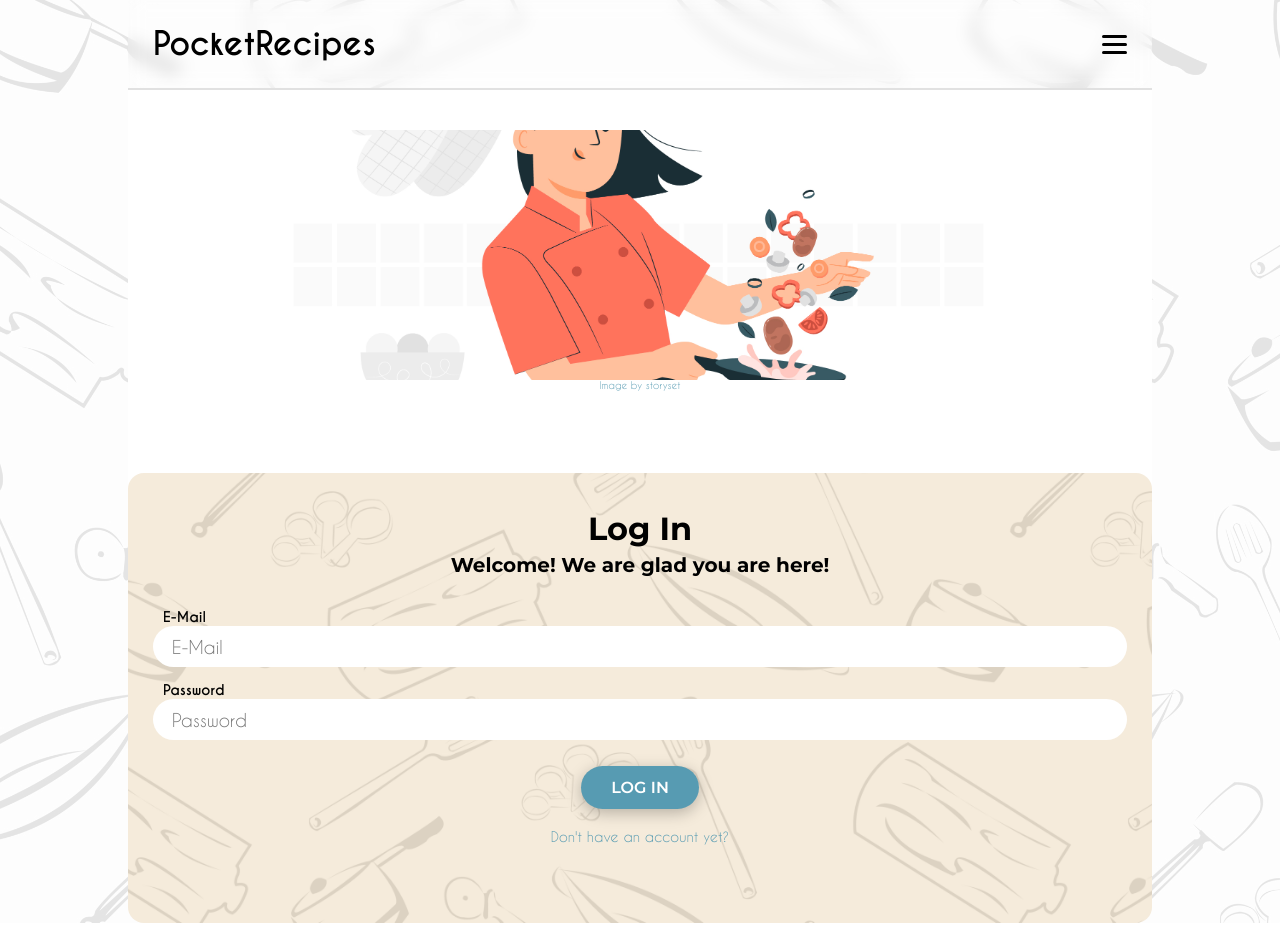
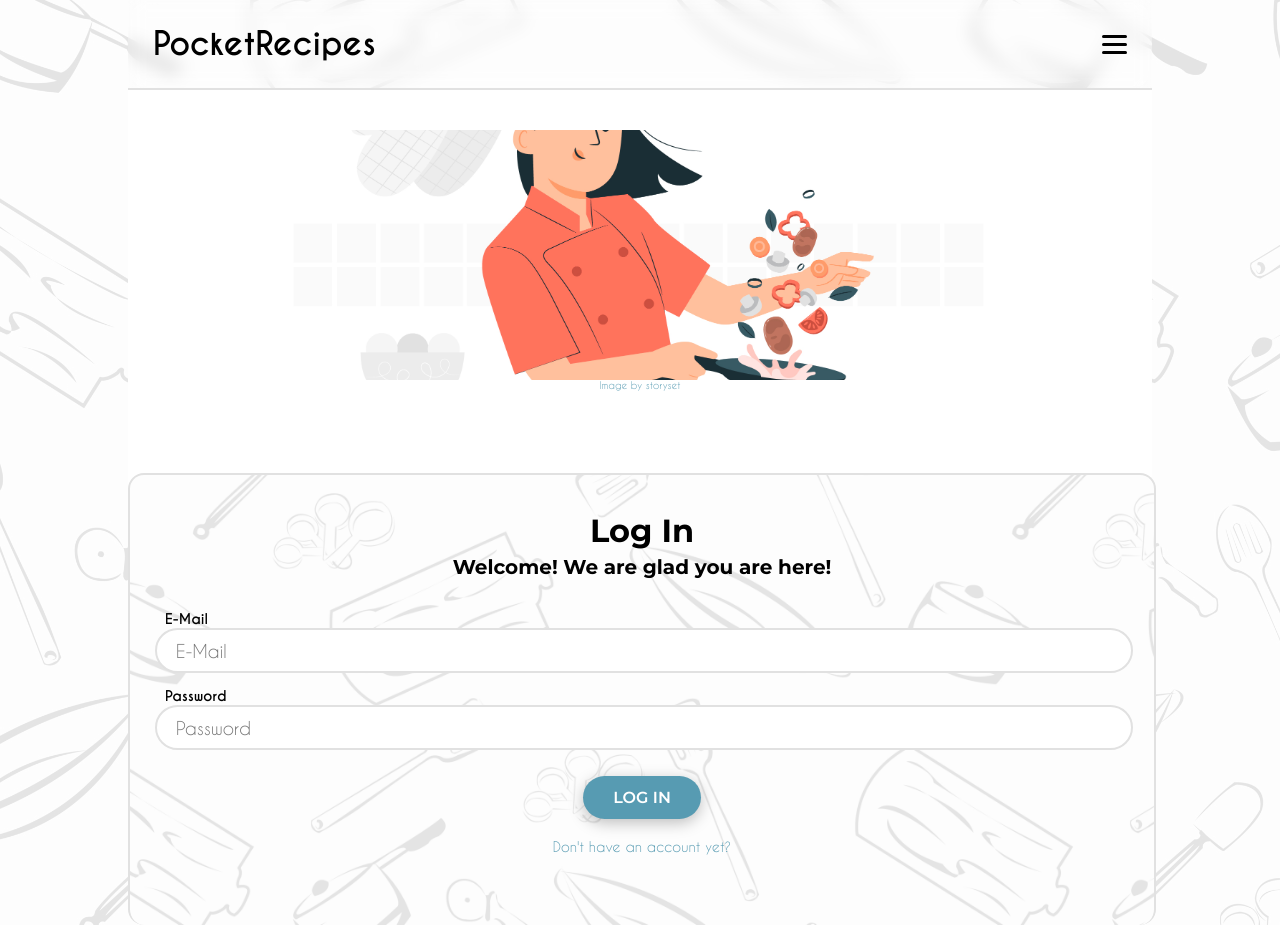
Before and after one commit to zhva/PocketRecipes, a React (Create React App) app: page /login in a window 1280 px wide. Built offline with nearby package versions, Linux system fonts and the light colour scheme; no server answers; the HTML template or start-up script is replaced by a standard one.

Commit message:
removed accent color everywhere

```diff
--- a/src/scss/TextInput.scss
+++ b/src/scss/TextInput.scss
@@ -19,6 +19,7 @@
     border-radius: $controls-border-radius;
     // box-shadow: $input-shadow;
     width: calc(100% - 38px);
+    border: $bottom-left-border-glass;
 }
 .text-input::placeholder,
 .text-input::-ms-input-placeholder,
--- a/src/scss/global.scss
+++ b/src/scss/global.scss
@@ -63,11 +63,14 @@ ol {
 }
 .signup-container,
 .login-container {
-   background-color: $accent-color;
+   background-color: white;
    background-image: url('../images/BG_utensils.png');
    background-repeat:  repeat;
    background-size: 80%;
    background-position: left calc($navbar-height-plus-padding + 50px);
+   border-top: $bottom-left-border-glass;
+   border-right: $bottom-left-border-glass;
+   border-left: $bottom-left-border-glass;
 }
 .popup-container {
     width: calc(100% - 10%);
@@ -84,7 +87,7 @@ ol {
         // background-color: $light;
         border-radius: $cards-border-radius;
         // border: $border;
-        backdrop-filter: blur(4px);
+        backdrop-filter: blur(2px);
         border-top: $top-right-border-glass;
         border-right: $top-right-border-glass;
         border-bottom: $bottom-left-border-glass;
```
